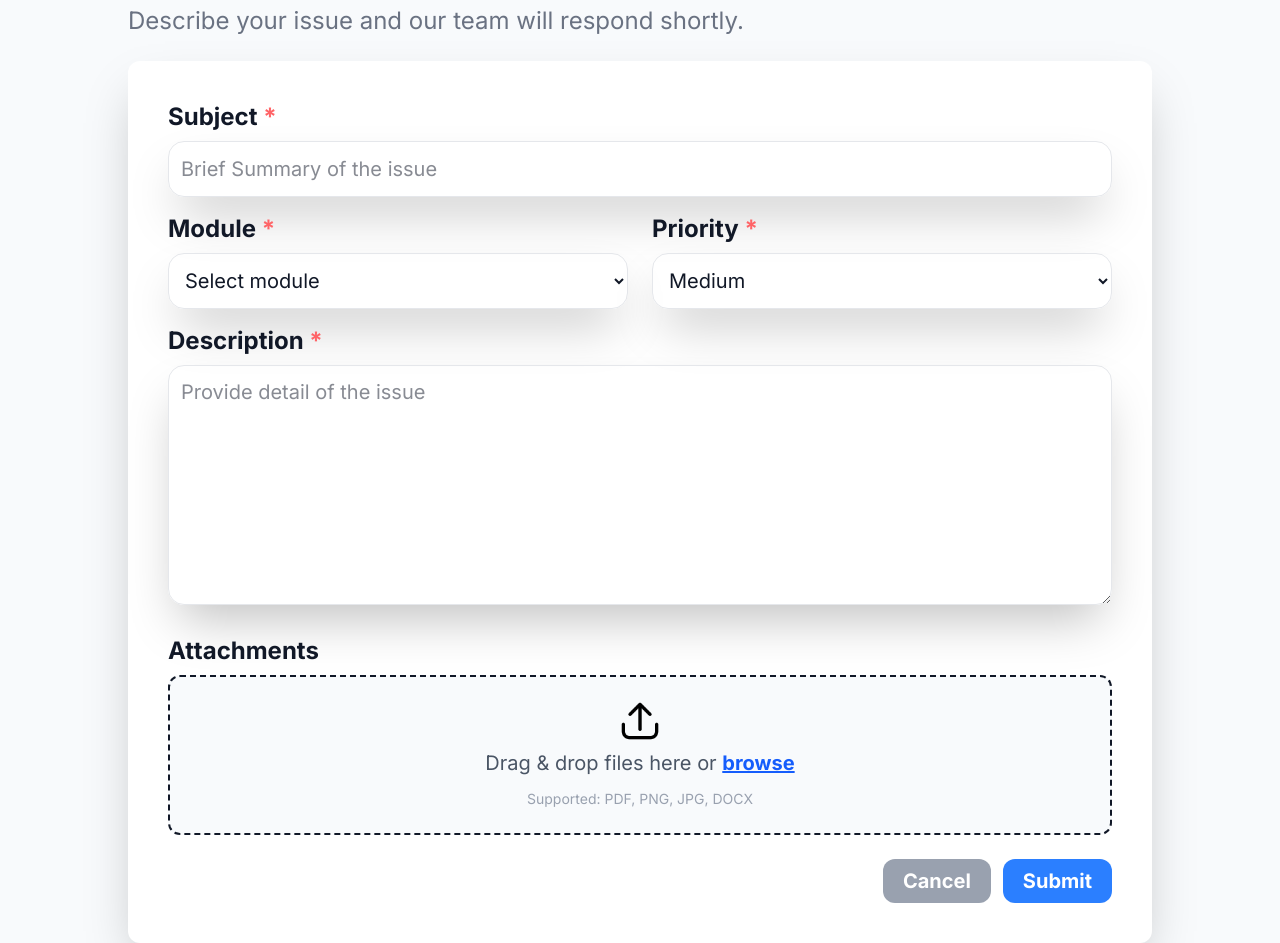
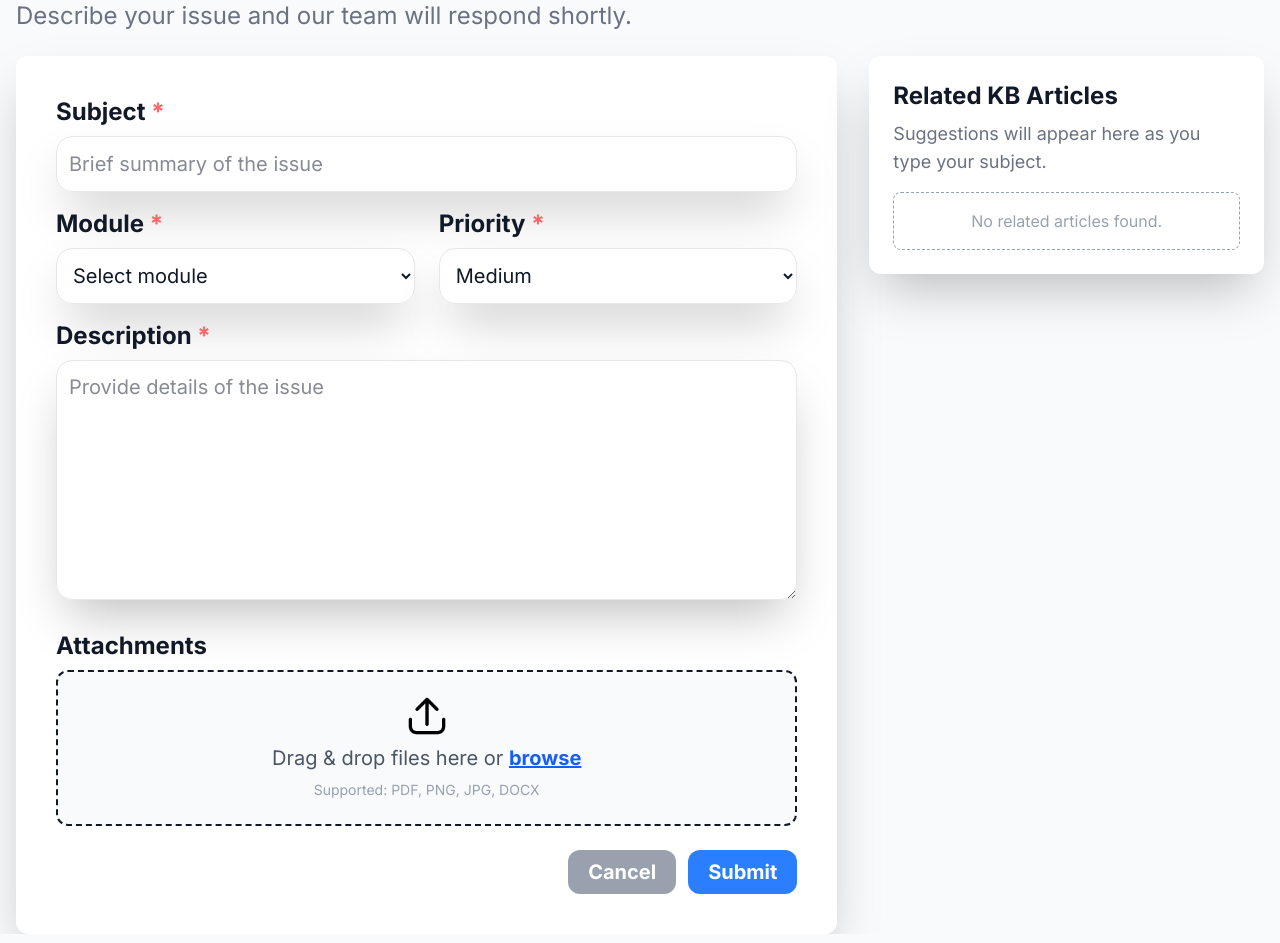
Before and after one commit to Gojo-Satoru-git/FRESH_DESK2.0, an Angular app in the folder frontend/fresh_desk_2.0/: page /customer-portal/raise-ticket in a window 1280 px wide. Shown: the part 280-1223 px from the top of the page. Built offline with nearby package versions, Linux system fonts and the light colour scheme.

Commit message:
add_kb_suggestion

```diff
--- a/frontend/fresh_desk_2.0/src/app/features/customer-portal/customer-portal.component.ts
+++ b/frontend/fresh_desk_2.0/src/app/features/customer-portal/customer-portal.component.ts
@@ -28,14 +28,17 @@ import { Router, RouterLink } from '@angular/router';
 
         <!-- Notification Button -->
         <button
-          class="
-            h-10 w-10
-            rounded-full
-            bg-gray-100 mr-2
-            hover:bg-gray-200
+           class="
+            h-10 w-12
+            rounded-xl
+            bg-gray-100
+            hover:bg-blue-500
+            active:bg-blue-500
             flex items-center justify-center
+            mr-2
             -mt-6 sm:-mt-8 md:-mt-10 lg:-mt-20
-            transition
+            transition-colors duration-200
+            focus:outline-none
           "
         >
           <img src="notification.png" alt="Notifications" class="h-5 w-5" />
--- a/frontend/fresh_desk_2.0/src/app/features/customer-portal/raise-ticket.component.html
+++ b/frontend/fresh_desk_2.0/src/app/features/customer-portal/raise-ticket.component.html
@@ -9,13 +9,17 @@
 
   <div class="flex items-center gap-4 relative">
 
-    <button class="h-10 w-10 rounded-full bg-gray-100 hover:bg-gray-200 flex items-center justify-center  -mt-6 sm:-mt-8 md:-mt-10 lg:-mt-20">
+    <button
+      class="h-10 w-12 rounded-xl bg-gray-100 hover:bg-blue-100 flex items-center justify-center
+             -mt-6 sm:-mt-8 md:-mt-10 lg:-mt-20 transition"
+    >
       <img src="notification.png" class="h-5 w-5" />
     </button>
 
     <button
       (click)="toggleMenu()"
-      class="h-14 w-14 rounded-full bg-[#012A4A] text-white font-semibold text-lg  -mt-6 sm:-mt-8 md:-mt-10 lg:-mt-20"
+      class="h-14 w-14 rounded-full bg-[#012A4A] text-white font-semibold text-lg
+             -mt-6 sm:-mt-8 md:-mt-10 lg:-mt-20"
     >
       A
     </button>
@@ -43,117 +47,105 @@
 </header>
 
 <!-- ================= PAGE ================= -->
-<div class="min-h-screen bg-slate-50 ">
-  <div class="max-w-5xl mx-auto ">
+<div class="min-h-screen bg-slate-50">
+  <div class="max-w-7xl mx-auto px-4">
 
-    <h1 class="text-4xl font-semibold  leading-tight mb-2 ">Raise a new ticket</h1>
+    <h1 class="text-4xl font-semibold mb-2">Raise a new ticket</h1>
     <p class="text-2xl text-gray-500 mb-6">
       Describe your issue and our team will respond shortly.
     </p>
 
-    <form [formGroup]="ticketForm" (ngSubmit)="onSubmit()" class="bg-white p-10 rounded-xl  shadow-2xl">
+    <!-- ========== MAIN GRID ========== -->
+    <div class="grid grid-cols-1 lg:grid-cols-3 gap-8">
 
-      <label class="block text-2xl  font-bold mb-2">
-        Subject <span class="text-red-400 ">*</span>
+      <!-- ================= LEFT: FORM ================= -->
+      <div class="lg:col-span-2">
+        <form
+          [formGroup]="ticketForm"
+          (ngSubmit)="onSubmit()"
+          class="bg-white p-10 rounded-xl shadow-2xl"
+        >
+
+          <!-- SUBJECT -->
+          <label class="block text-2xl font-bold mb-2">
+            Subject <span class="text-red-400">*</span>
           </label>
           <input
             formControlName="subject"
-        placeholder="Brief Summary of the issue"
-        class="w-full px-3 text-xl  h-14 shadow-2xl border border-gray-200 rounded-2xl mb-4"
+            placeholder="Brief summary of the issue"
+            class="w-full h-14 px-3 text-xl border border-gray-200 rounded-2xl shadow-2xl mb-4"
           />
 
+          <!-- MODULE + PRIORITY -->
           <div class="grid grid-cols-1 md:grid-cols-2 gap-6 mb-4">
 
-  <!-- MODULE -->
             <div>
               <label class="block text-2xl font-bold mb-2">
                 Module <span class="text-red-400">*</span>
               </label>
-
               <select
                 formControlName="module"
-      class="w-full px-3 h-14 text-xl shadow-2xl border border-gray-200 rounded-2xl"
+                class="w-full h-14 px-3 text-xl border border-gray-200 rounded-2xl shadow-2xl"
               >
                 <option value="" disabled>Select module</option>
                 <option *ngFor="let m of modules" [value]="m">{{ m }}</option>
               </select>
             </div>
 
-  <!-- PRIORITY -->
             <div>
               <label class="block text-2xl font-bold mb-2">
                 Priority <span class="text-red-400">*</span>
               </label>
-
               <select
                 formControlName="priority"
-      class="w-full px-3 h-14 text-xl shadow-2xl border border-gray-200 rounded-2xl"
+                class="w-full h-14 px-3 text-xl border border-gray-200 rounded-2xl shadow-2xl"
               >
-      <option *ngFor="let p of priorities" [value]="p">
-        {{ p }}
-      </option>
+                <option *ngFor="let p of priorities" [value]="p">{{ p }}</option>
               </select>
             </div>
 
           </div>
 
-      <label class="block text-2xl font-bold mb-2 ">Description <span class="text-red-400">*</span></label>
+          <!-- DESCRIPTION -->
+          <label class="block text-2xl font-bold mb-2">
+            Description <span class="text-red-400">*</span>
+          </label>
           <textarea
-        rows="6"
             formControlName="description"
-        placeholder="Provide detail of the issue"
-        class="w-full px-3 py-3 text-xl h-60 shadow-2xl border border-gray-200 rounded-2xl mb-6"
+            placeholder="Provide details of the issue"
+            class="w-full h-60 px-3 py-3 text-xl border border-gray-200 rounded-2xl shadow-2xl mb-6"
           ></textarea>
 
-
-      <!-- ========== ATTACHMENTS ========== -->
-<label class="block text-2xl font-bold mb-2">
-  Attachments
-</label>
+          <!-- ATTACHMENTS -->
+          <label class="block text-2xl font-bold mb-2">Attachments</label>
 
           <div
-  class="w-full mb-6 p-6 border-2 border-dashed rounded-xl
-         cursor-pointer transition
-         bg-slate-50 hover:bg-slate-100
-         flex flex-col items-center justify-center gap-2"
+            class="w-full p-6 mb-6 border-2 border-dashed rounded-xl
+                   flex flex-col items-center justify-center gap-2
+                   bg-slate-50 hover:bg-slate-100 cursor-pointer transition"
             [class.border-blue-400]="isDragOver"
             [class.bg-blue-50]="isDragOver"
             (dragover)="isDragOver = true"
             (dragleave)="isDragOver = false"
             (drop)="onFileDrop($event)"
           >
-  <input
-    type="file"
-    multiple
-    hidden
-    #fileInput
-    (change)="onFileSelect($event)"
-  />
-  <img
-        src="upload.png"
-        alt="Customer Portal Logo"
-        class="
-          object-contain
-          h-10 w-10
+            <input type="file" multiple hidden #fileInput (change)="onFileSelect($event)" />
 
-        "
-      />
+            <img src="upload.png" class="h-10 w-10" />
+
             <p class="text-xl text-gray-600">
               Drag & drop files here or
-    <span
-      class="text-blue-600 font-bold underline"
-      (click)="fileInput.click()"
-    >
+              <span class="text-blue-600 font-bold underline" (click)="fileInput.click()">
                 browse
               </span>
             </p>
 
-  <p class="text-sm text-gray-400 mt-1">
+            <p class="text-sm text-gray-400">
               Supported: PDF, PNG, JPG, DOCX
             </p>
           </div>
 
-<!-- Selected Files -->
+          <!-- ATTACHED FILES -->
           <div *ngIf="attachedFiles.length > 0" class="mb-6">
             <p class="text-xl font-bold mb-2">Attached Files</p>
 
@@ -163,28 +155,68 @@
                 class="flex justify-between items-center bg-slate-100 px-4 py-2 rounded-lg"
               >
                 <span class="text-lg truncate">{{ file.name }}</span>
-      <button
-        type="button"
-        class="text-red-600 font-bold"
-        (click)="removeFile(i)"
-      >
+                <button type="button" class="text-red-600 font-bold" (click)="removeFile(i)">
                   ✕
                 </button>
               </li>
             </ul>
           </div>
+
+          <!-- ACTIONS -->
           <div class="flex justify-end gap-3">
-        <button type="button" (click)="onCancel()" class="px-5 py-2 text-xl text-white font-bold bg-gray-400 focus:outline-none
-    focus:bg-gray-600 border-gray-100 rounded-xl">
+            <button
+              type="button"
+              (click)="onCancel()"
+              class="px-5 py-2 text-xl font-bold text-white bg-gray-400 rounded-xl hover:bg-gray-600 transition"
+            >
               Cancel
             </button>
-        <button type="submit" class="px-5 py-2 text-xl font-bold bg-blue-500 text-white focus:outline-none
-    focus:bg-blue-600  rounded-xl">
+
+            <button
+              type="submit"
+              class="px-5 py-2 text-xl font-bold text-white bg-blue-500 rounded-xl hover:bg-blue-600 transition"
+            >
               Submit
             </button>
           </div>
 
         </form>
+      </div>
+
+      <!-- ================= RIGHT: KB ARTICLES ================= -->
+    <!-- ================= RIGHT: KB ARTICLES ================= -->
+<div class="bg-white p-6 rounded-xl shadow-2xl h-fit sticky top-6">
+
+  <h2 class="text-2xl font-bold mb-2">
+    Related KB Articles
+  </h2>
+
+  <p class="text-lg text-gray-500 mb-4">
+    Suggestions will appear here as you type your subject.
+  </p>
+
+  <!-- When suggestions exist -->
+  <ng-container *ngIf="kbSuggestions().length > 0; else noKb">
+    <div class="space-y-4">
+      <div
+        *ngFor="let kb of kbSuggestions()"
+        class="p-4 border border-gray-200 rounded-lg hover:bg-slate-50 cursor-pointer transition"
+      >
+        <p class="font-semibold text-lg">{{ kb.title }}</p>
+        <p class="text-sm text-gray-500">{{ kb.description }}</p>
+      </div>
+    </div>
+  </ng-container>
+
+  <!-- When no suggestions -->
+  <ng-template #noKb>
+    <div class="p-4 border border-dashed rounded-lg text-center text-gray-400">
+      No related articles found.
+    </div>
+  </ng-template>
+
+</div>
 
     </div>
   </div>
+</div>
```
Also changed, not shown: frontend/fresh_desk_2.0/src/app/features/customer-portal/raise-ticket.component.ts (+49 -7 lines). Lines whose indentation alone changed are shown as unchanged.
